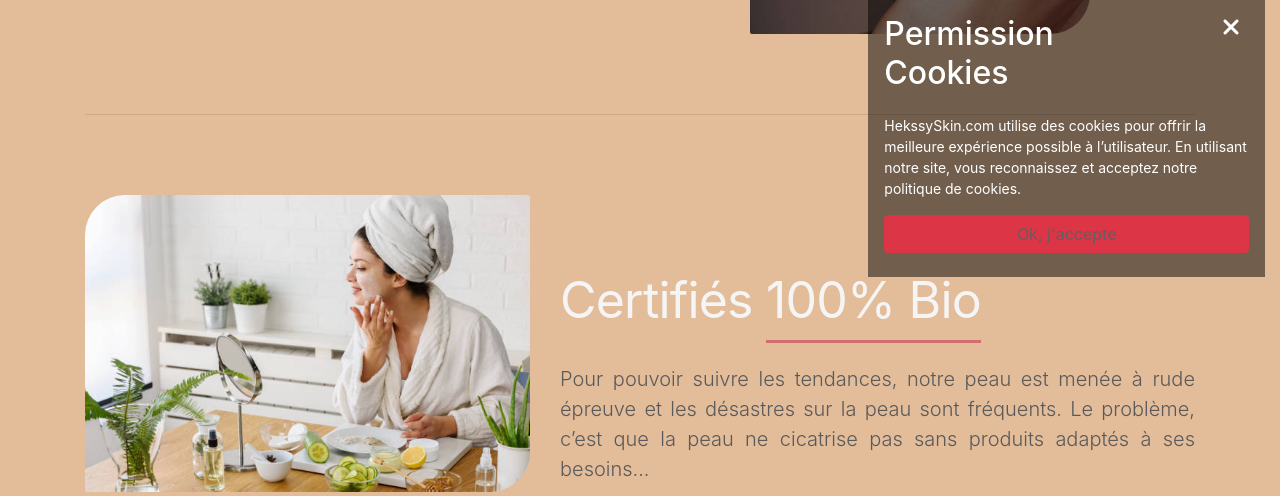
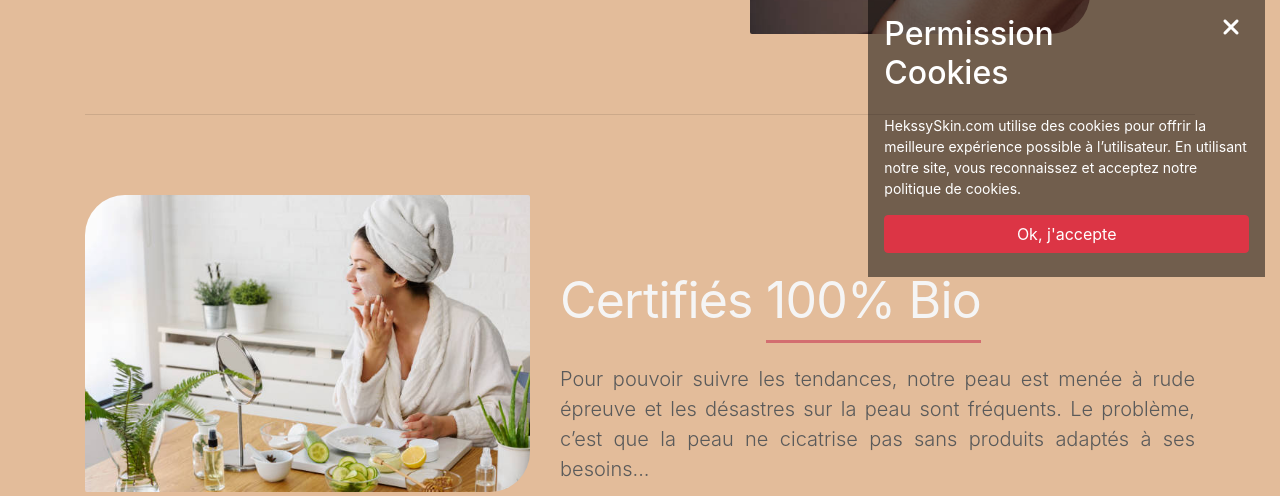
Before and after one commit to Samwork99/la_boutique_helssyskin, a Symfony app: template templates/about/index.html.twig in a window 1280 px wide. Shown: the part 523-1019 px from the top of the page. Run offline with Twig, Linux system fonts and the light colour scheme; the template is opened without the code that fills it, so the values that code supplies are empty; some libraries are stand-ins or nearby versions.

Commit message:
my twentyone commit

```diff
--- a/templates/base.html.twig
+++ b/templates/base.html.twig
@@ -244,7 +244,7 @@
                 </div>
                 <p class="cookie-text">HekssySkin.com utilise des cookies pour offrir la meilleure expérience possible à l’utilisateur. En utilisant notre site, vous reconnaissez et acceptez notre politique de cookies.
                 </p>
-                <button type="button" class="btn btn-danger w-100"><a href="?accepte-cookie">Ok, j'accepte</a></button>
+                <button type="button" class="btn btn-danger w-100"><a href="?accepte-cookie" style="color:white">Ok, j'accepte</a></button>
             </div>
             </div>
         </div>
```
